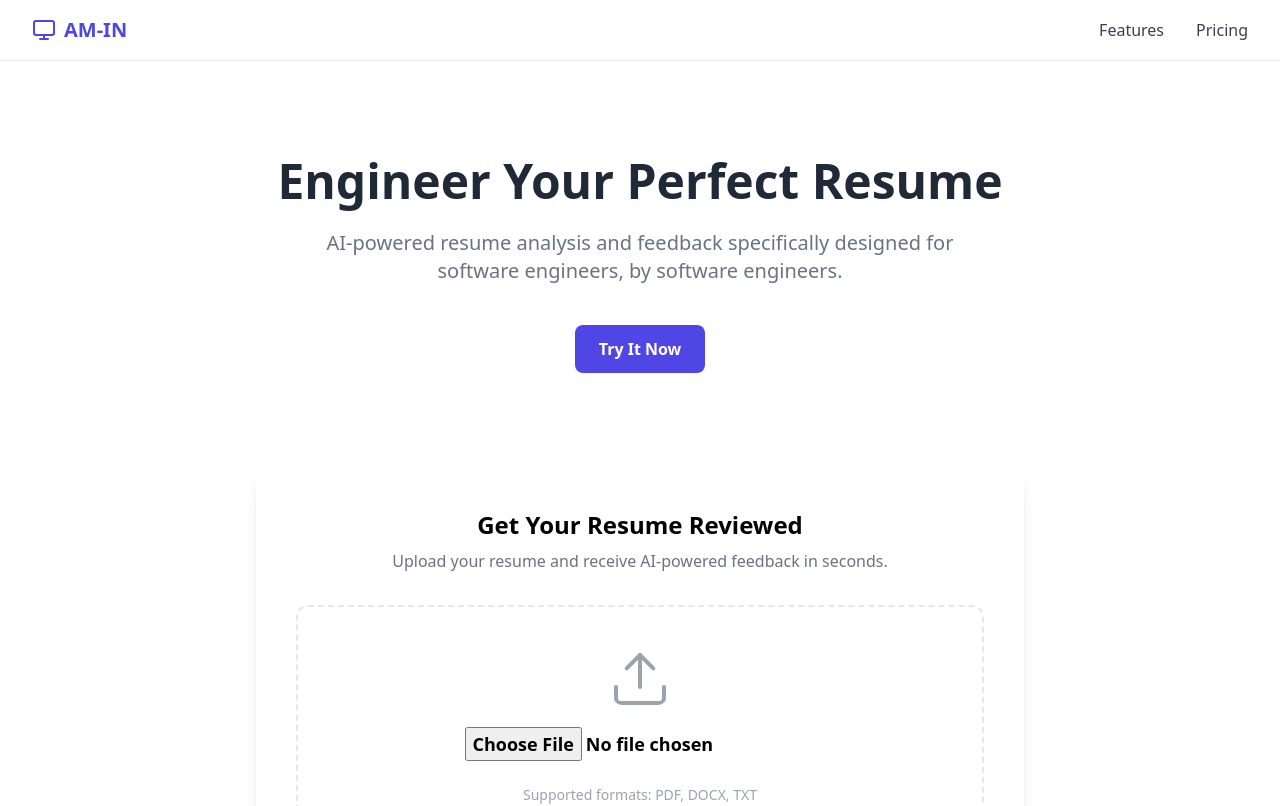
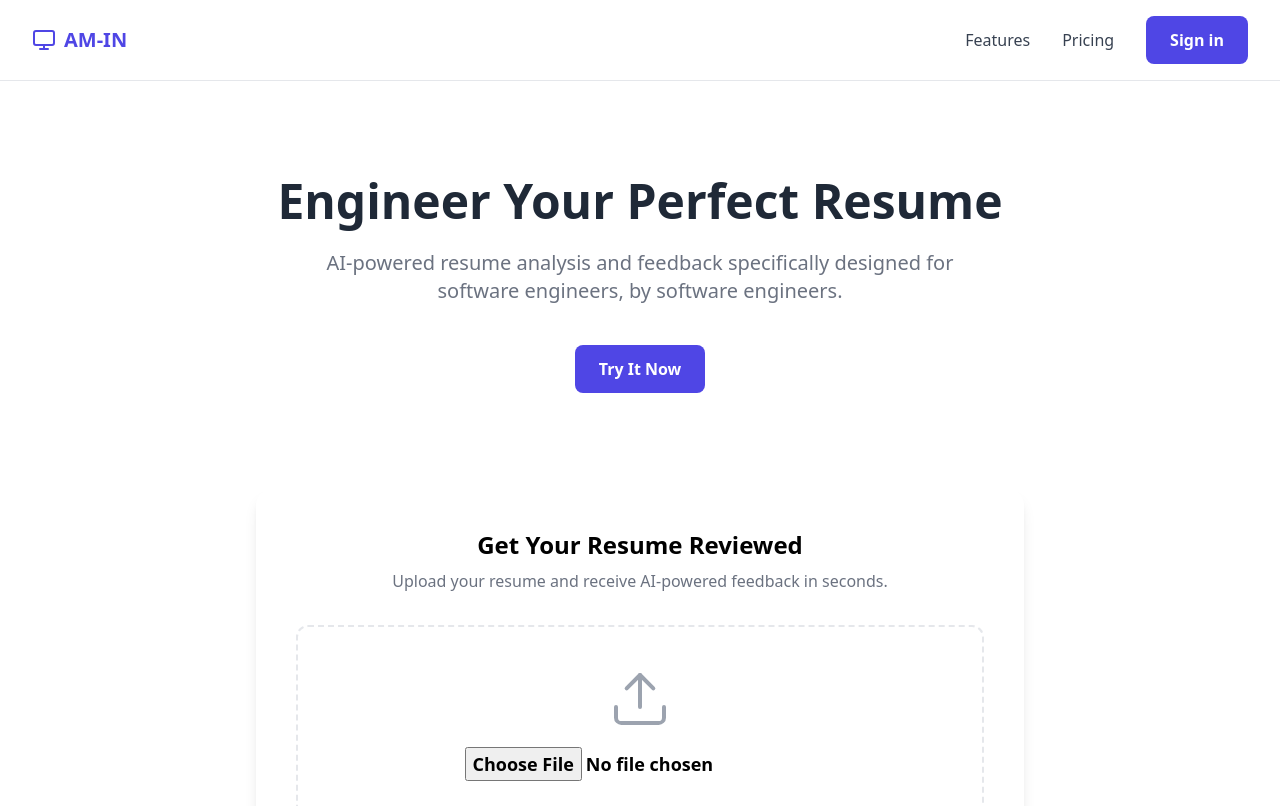
Before and after one commit to Muneer911/amin-client, a Next.js app: page / in a window 1280 px wide. Shown: the top 806 px of the page. Built offline with nearby package versions, Linux system fonts and the light colour scheme.

Commit message:
Add Sign in link to Header component for improved user access

```diff
--- a/src/app/components/Header.jsx
+++ b/src/app/components/Header.jsx
@@ -43,6 +43,12 @@ const Header = ({ className = "" }) => {
             >
               Pricing
             </Link>
+            <Link
+              className="bg-indigo-600 hover:bg-indigo-500 text-white font-semibold px-6 py-3 rounded-lg inline-block transition-colors"
+              href="/signin"
+            >
+              Sign in
+            </Link>
           </div>
         </nav>
       </div>
```
